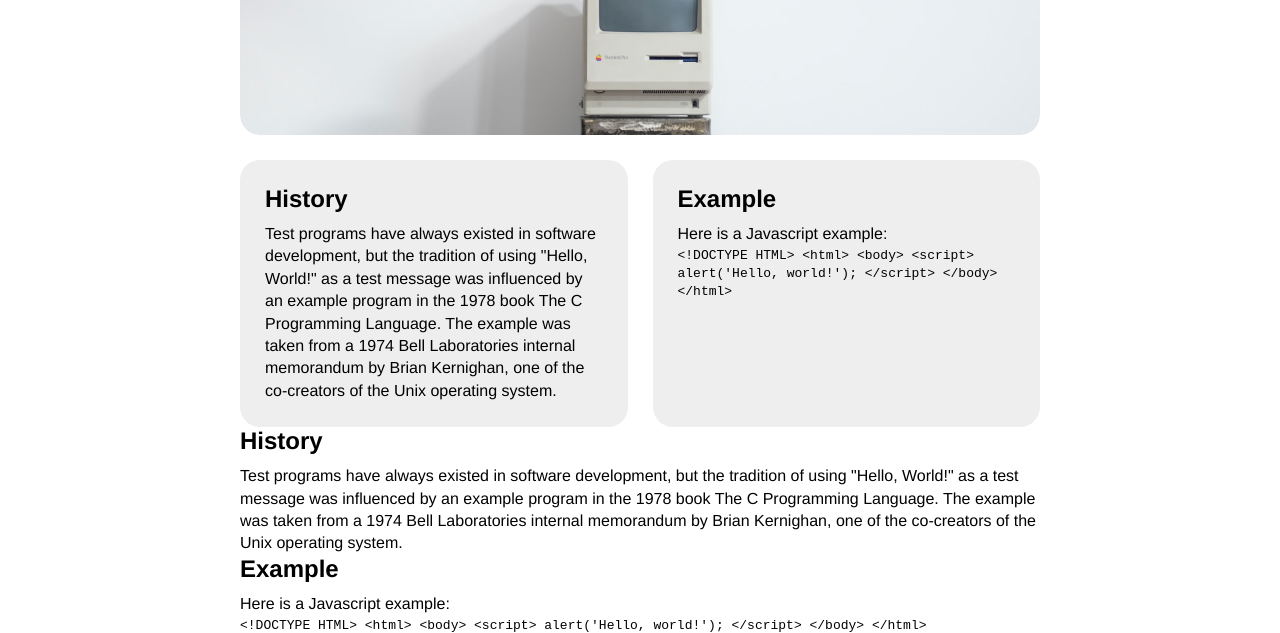
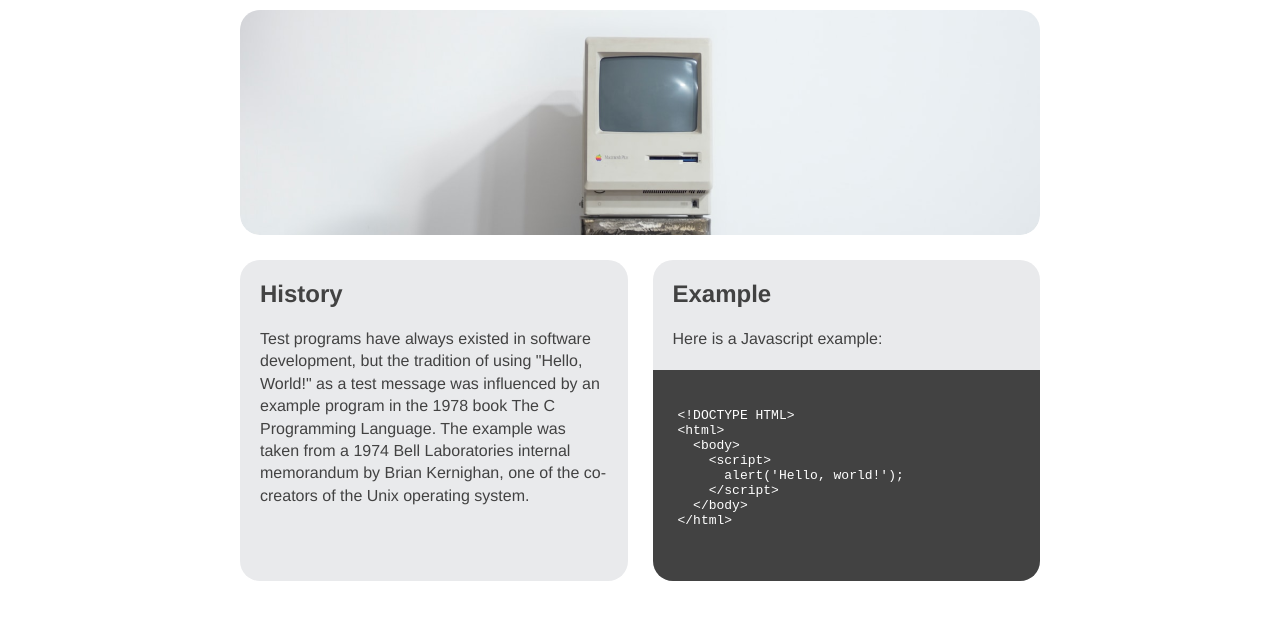
Before and after one commit to calebgothro/hello-world, a plain HTML site: page index.html in a window 1280 px wide. Shown: the part 185-818 px from the top of the page. Drawn offline with Linux system fonts and the light colour scheme.

Commit message:
CSS Cleanup

```diff
--- a/index.html
+++ b/index.html
@@ -18,10 +18,13 @@
           <h2>History</h2>
           <p>Test programs have always existed in software development, but the tradition of using "Hello, World!" as a test message was influenced by an example program in the 1978 book The C Programming Language. The example was taken from a 1974 Bell Laboratories internal memorandum by Brian Kernighan, one of the co-creators of the Unix operating system.</p>
         </section>
-        <section>
+        <section class="with-code">
+          <div class="code-copy">
             <h2>Example</h2>
             <p>Here is a Javascript example:</p>
-          <code>
+          </div>
+          <div class="code-html">
+            <code><pre>
 &lt;!DOCTYPE HTML&gt;
 &lt;html&gt;
   &lt;body&gt;
@@ -30,27 +33,10 @@
     &lt;/script&gt;
   &lt;/body&gt;
 &lt;/html&gt;
-          </code>
+            </pre></code>
+          </div>
         </section>
       </div>
-      <section>
-        <h2>History</h2>
-        <p>Test programs have always existed in software development, but the tradition of using "Hello, World!" as a test message was influenced by an example program in the 1978 book The C Programming Language. The example was taken from a 1974 Bell Laboratories internal memorandum by Brian Kernighan, one of the co-creators of the Unix operating system.</p>
-      </section>
-      <section>
-        <h2>Example</h2>
-        <p>Here is a Javascript example:</p>
-        <code>
-          &lt;!DOCTYPE HTML&gt;
-          &lt;html&gt;
-            &lt;body&gt;
-              &lt;script&gt;
-                alert('Hello, world!');
-              &lt;/script&gt;
-            &lt;/body&gt;
-          &lt;/html&gt;
-        </code>
-      </section>
     </main>
     <script src="index.js"></script>
   </body>
--- a/screen.css
+++ b/screen.css
@@ -5,6 +5,7 @@ body{
     font-family: Helvetica, sans-serif;
     border-top: 15px solid #424242;
     margin: 0 auto;
+    color: #424242;
 }
 
 main{
@@ -13,10 +14,9 @@ main{
 }
 
 .masthead {
-    background-image: url('Images/Computer\ image.png');
+    background: no-repeat bottom / cover url('Images/Computer\ image.png');
     height: 225px;
     border-radius: 20px;
-    background-position: bottom;
 }
 
 .details {
@@ -27,14 +27,43 @@ main{
 .details section {
     flex-grow: 1;
     flex-basis: 0;
-    background: #eee;
-    padding: 25px;
+    background: #e9eaec;
     border-radius: 20px;
     margin-top: 25px;
 }
 
+.details section p {
+    margin: 20px;
+}
+
+.details section h2 {
+    margin: 20px;
+}
+.details section.with-code {
+    padding: 0;
+}
+
+
+div.code-html {
+    padding: 25px;
+    background: #424242;
+    color:#fff ;
+    border-bottom-left-radius: 20px ;
+    border-bottom-right-radius: 20px;
+}
+
 img{
     width: 100%;
+}
+
+h1 {
+    background-image: url(Images/Logo.png);
+    background-repeat: no-repeat;
+    background-size: 40px;
+    background-position: center left;
+    font-size: 3em;
+    padding-left: 55px;
+    margin: 100px 0 25px 0;
 }
 
 h2 {
```
Lines whose indentation alone changed are shown as unchanged.
